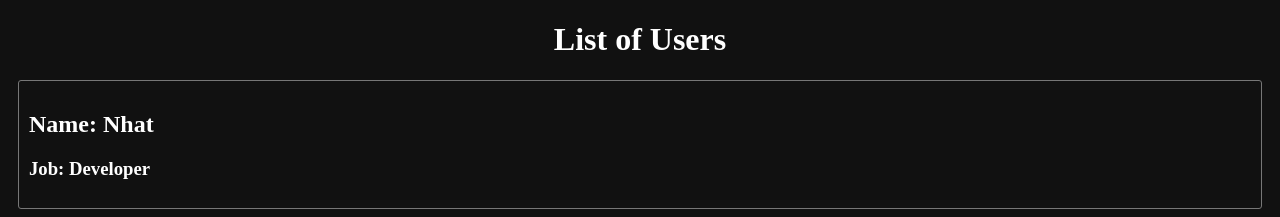
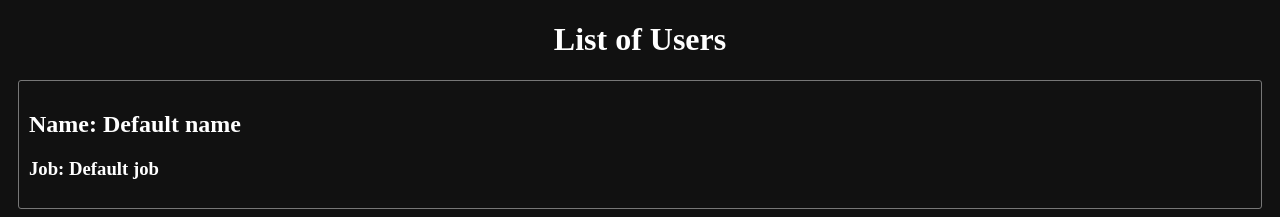
Before and after one commit to quocnhat02/ecommerce-nextjs, a React (Create React App) app: page / in a window 1280 px wide. Shown: the top 217 px of the page. Built offline with nearby package versions, Linux system fonts and the light colour scheme.

Commit message:
setting default props

```diff
--- a/src/components/HelloWorld.jsx
+++ b/src/components/HelloWorld.jsx
@@ -5,7 +5,7 @@ const HelloWorld = () => {
   return (
     <div>
       <h1>List of Users</h1>
-      <User name="Nhat" job="Developer" />
+      <User />
       <User name="John" job="Cleaner" />
       <User name="Sarah" job="Baker" />
     </div>
--- a/src/components/User.jsx
+++ b/src/components/User.jsx
@@ -4,11 +4,16 @@ const User = (props) => {
   return (
     <div>
       <div className="user">
-        <h2>Name: {props.name}</h2>
-        <h3>Job: {props.job}</h3>
+        <h2>Name: {props.name || 'Default name'}</h2>
+        <h3>Job: {props.job || 'Default job'}</h3>
       </div>
     </div>
   );
 };
 
+// User.defaultProps = {
+//   name: 'Default name',
+//   job: 'Default job',
+// };
+
 export default User;
```
